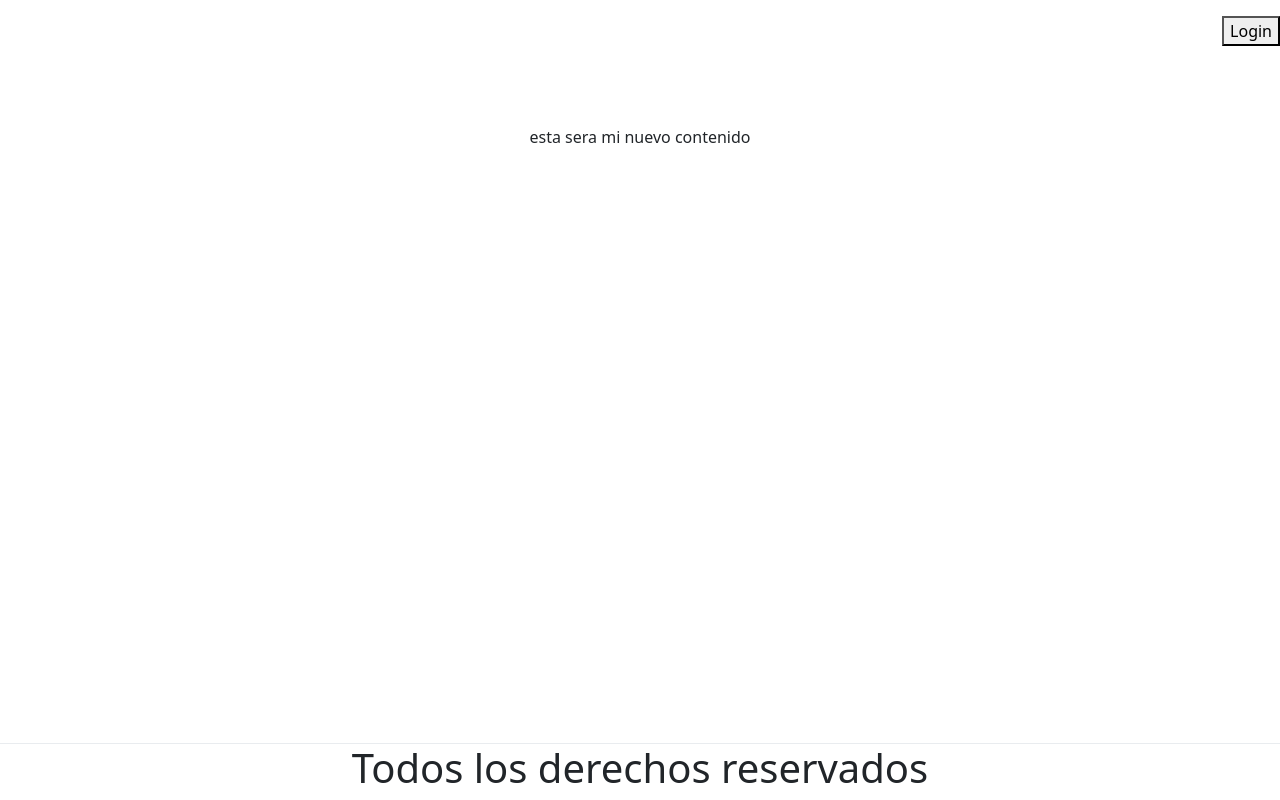
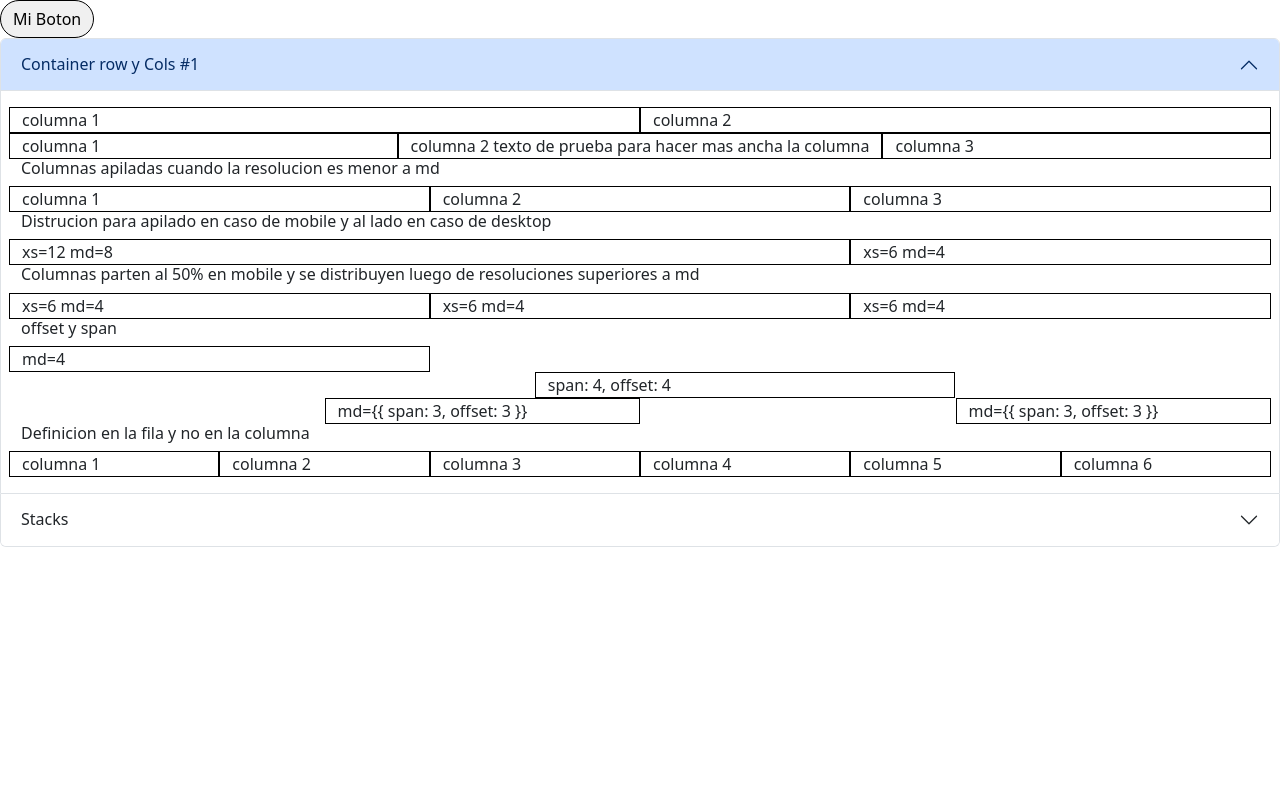
Before and after one commit to carlosmarind/clase-react, a React (Vite) app: page / in a window 1280 px wide. Built offline with nearby package versions, Linux system fonts and the light colour scheme.

Commit message:
actualizacion de estilos

```diff
--- /dev/null
+++ b/src/layout/BootstrapLayout.tsx
@@ -0,0 +1,121 @@
+import { ReactNode } from "react"
+import { Accordion, Button, Col, Container, Row, Stack } from "react-bootstrap"
+import Form from "react-bootstrap/Form"
+
+
+export const BootstrapLayout = ({ _children }: { children: ReactNode }) => {
+    return (
+        <>
+            <style>
+                {`
+                .con-borde {
+                    border: 1px solid black;
+
+                }
+                .btn-estiloso {
+                    background-color: #f0f0f0;
+                    color: #000;
+                    border: 1px solid #000;
+                    border-radius: 50px;
+                }
+                .btn-estiloso:hover{
+                    background-color: green;
+                    color: blue;
+                    }
+                `}
+
+            </style>
+
+            <Button variant="estiloso">Mi Boton</Button>
+            <Accordion defaultActiveKey="0">
+                <Accordion.Item eventKey="0">
+                    <Accordion.Header>Container row y Cols #1</Accordion.Header>
+                    <Accordion.Body>
+                        <Row>
+                            <Col sm lg={6} className="con-borde"> columna 1</Col>
+                            <Col sm lg={6} className="con-borde"> columna 2</Col>
+                        </Row>
+                        <Row>
+                            <Col className="con-borde"> columna 1</Col>
+                            <Col md="auto" className="con-borde"> columna 2 texto de prueba para hacer mas ancha la columna</Col>
+                            <Col className="con-borde"> columna 3</Col>
+                        </Row>
+                        <h6>Columnas apiladas cuando la resolucion es menor a md</h6>
+                        <Row>
+                            <Col md className="con-borde"> columna 1</Col>
+                            <Col md className="con-borde"> columna 2</Col>
+                            <Col md className="con-borde"> columna 3</Col>
+                        </Row>
+                        <h6>Distrucion  para apilado en caso de mobile y al lado en caso de desktop</h6>
+                        <Row>
+                            <Col xs={12} md={8} className="con-borde">xs=12 md=8</Col>
+                            <Col xs={6} md={4} className="con-borde">xs=6 md=4</Col>
+                        </Row>
+                        <h6>Columnas parten al 50% en mobile y se distribuyen luego de resoluciones superiores a md</h6>
+                        <Row>
+                            <Col xs={6} md={4} className="con-borde">xs=6 md=4</Col>
+                            <Col xs={6} md={4} className="con-borde">xs=6 md=4</Col>
+                            <Col xs={6} md={4} className="con-borde">xs=6 md=4</Col>
+                        </Row>
+                        <h6>offset y span</h6>
+                        <Row>
+                            <Col md={4} className="con-borde">md=4</Col>
+                            <Col md={{ span: 4, offset: 5 }} className="con-borde"> span: 4, offset: 4</Col>
+                        </Row>
+                        <Row>
+                            <Col sm={{ span: 3 }} md={{ span: 3, offset: 3 }} className="con-borde">{`md={{ span: 3, offset: 3 }}`}</Col>
+                            <Col sm={{ span: 3, offset: 3 }} md={{ span: 3, offset: 3 }} className="con-borde">{`md={{ span: 3, offset: 3 }}`}</Col>
+                        </Row>
+                        <h6>Definicion en la fila y no en la columna</h6>
+                        <Row xs={1} md={3} lg={6}>
+                            <Col className="con-borde"> columna 1</Col>
+                            <Col className="con-borde"> columna 2</Col>
+                            <Col className="con-borde"> columna 3</Col>
+                            <Col className="con-borde"> columna 4</Col>
+                            <Col className="con-borde"> columna 5</Col>
+                            <Col className="con-borde"> columna 6</Col>
+                        </Row>
+                    </Accordion.Body>
+                </Accordion.Item>
+                <Accordion.Item eventKey="1">
+                    <Accordion.Header>Stacks</Accordion.Header>
+                    <Accordion.Body>
+                        <h6>Stacks</h6>
+                        <h6> espacio entre elementos apilados en vertical</h6>
+                        <Stack gap={1}>
+                            <div className="con-borde">Primer elemento</div>
+                            <div className="con-borde">Primer elemento</div>
+                            <div className="con-borde">Primer elemento</div>
+                        </Stack>
+                        <h6> elementos apilados en horizontal</h6>
+                        <Stack direction="horizontal" gap={1}>
+                            <div className="con-borde">Primer elemento</div>
+                            <div className="con-borde">Primer elemento</div>
+                            <div className="con-borde">Primer elemento</div>
+                        </Stack>
+                        <h6> Botones que en resolucion mayor a sm ocupan 3 espacios y se centran</h6>
+                        <Stack gap={2} className="col-sm-3 mx-auto">
+                            <Button variant="secondary">Save changes</Button>
+                            <Button variant="outline-secondary">Cancel</Button>
+                        </Stack>
+                        <h6> Formulario en linea</h6>
+                        <Stack direction="horizontal" className="col-md-6 mx-auto" gap={3}>
+                            <Form.Control placeholder="First name" className="me-auto" />
+                            <Button type="submit">Enviar</Button>
+                            <div className="vr" />
+                            <Button variant="outline-danger">Reset</Button>
+                        </Stack>
+                    </Accordion.Body>
+                </Accordion.Item>
+            </Accordion>
+        </>
+    )
+}
+
+//breakpoints
+//X-Small			None | xs	<576px
+//Small			    sm	        ≥576px
+//Medium			md	        ≥768px
+//Large			    lg	        ≥992px
+//Extra large		xl	        ≥1200px
+//Extra extra large	xxl	        ≥1400px
--- a/src/main.tsx
+++ b/src/main.tsx
@@ -18,7 +18,8 @@ import { GestionUsuarios } from './page/GestionUsuarios'
 import { AuthPage } from './page/AuthPage'
 import { FollowUrlPage } from './page/FollowUrlPage'
 import 'bootstrap/dist/css/bootstrap.min.css'
-import './index.css'
+//import './index.css'
+
 createRoot(document.getElementById('root')!).render(
   <StrictMode>
     <Provider store={store}>
--- a/src/page/HomePage.tsx
+++ b/src/page/HomePage.tsx
@@ -1,10 +1,11 @@
-import { MainLayout } from "../layout/MainLayout"
+import { BootstrapLayout } from "../layout/BootstrapLayout"
+
 
 export const HomePage = () => {
 
     return (
-        <MainLayout>
+        <BootstrapLayout>
             <div>esta sera mi nuevo contenido</div>
-        </MainLayout >
+        </BootstrapLayout >
     )
 }
```
